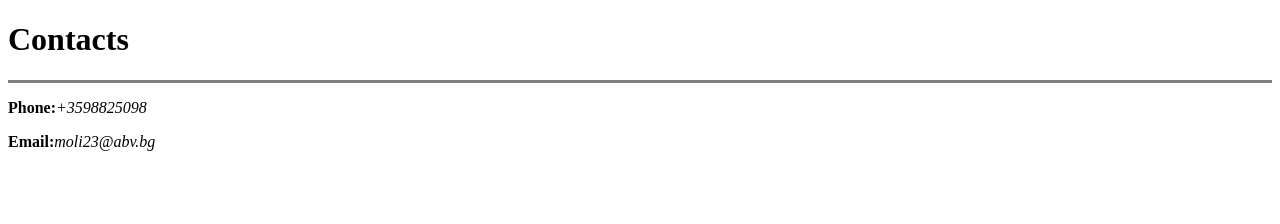
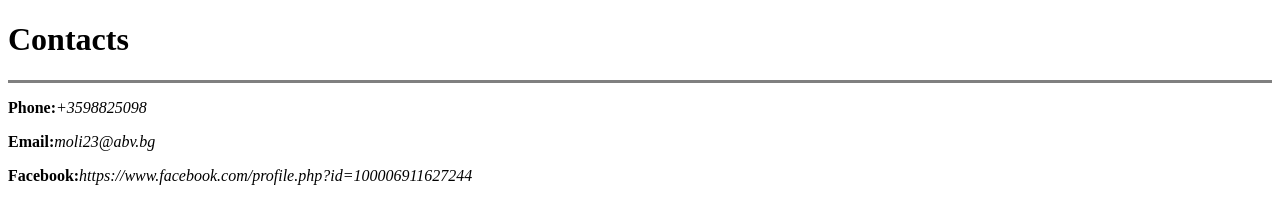
Before and after one commit to Hackera24/cv, a plain HTML site: page borkata.html in a window 1280 px wide. Drawn offline with Linux system fonts and the light colour scheme.

Commit message:
Update borkata.html

```diff
--- a/borkata.html
+++ b/borkata.html
@@ -9,5 +9,6 @@
     <hr size="3" noshade />
       <P><strong>Phone:</strong><em>+3598825098</em><P>
       <P><strong>Email:</strong><em>moli23@abv.bg</em><P>
+      <P><strong>Facebook:</strong><em>https://www.facebook.com/profile.php?id=100006911627244</em><P>
   </body>
 </html>
```
